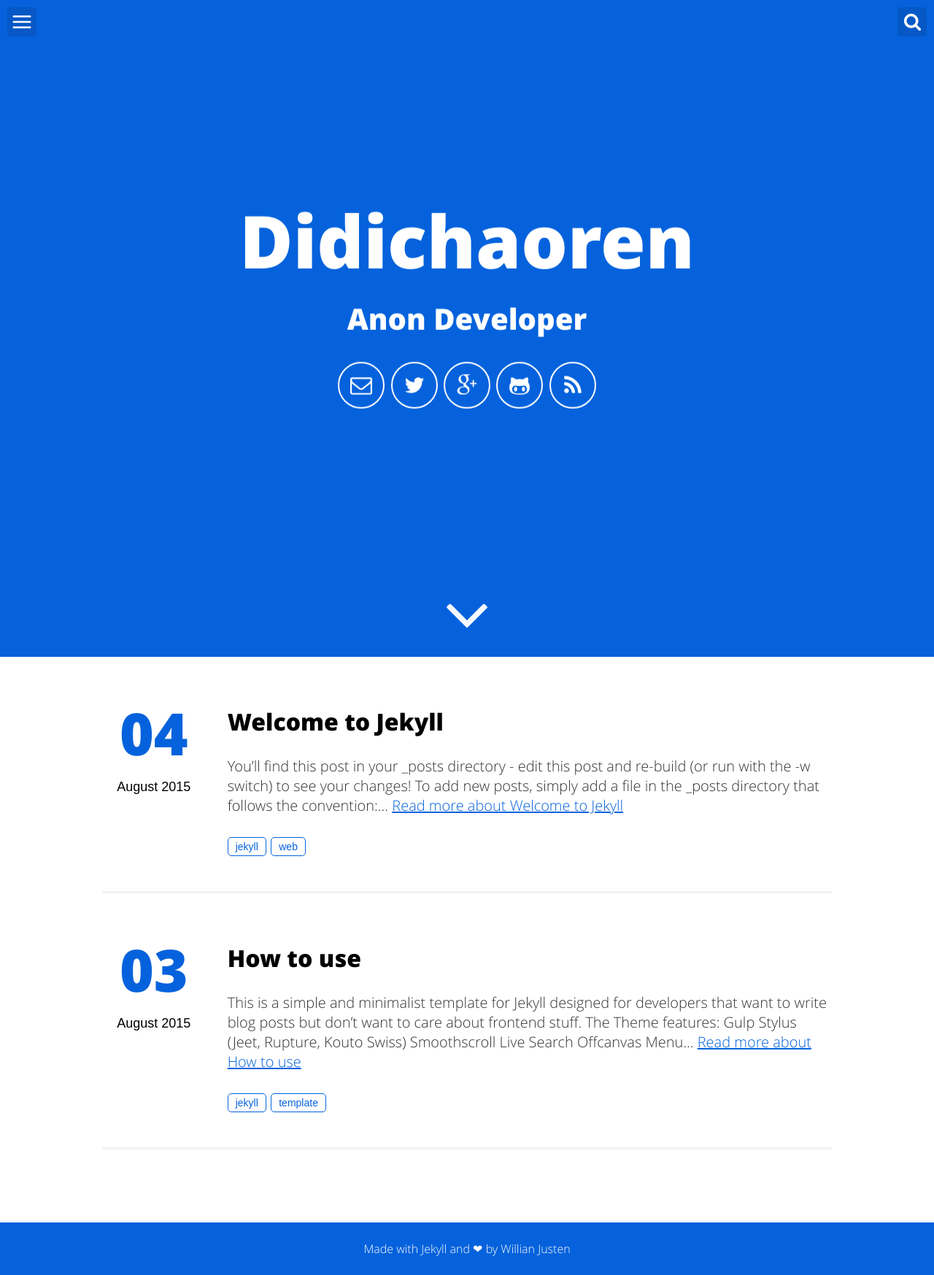
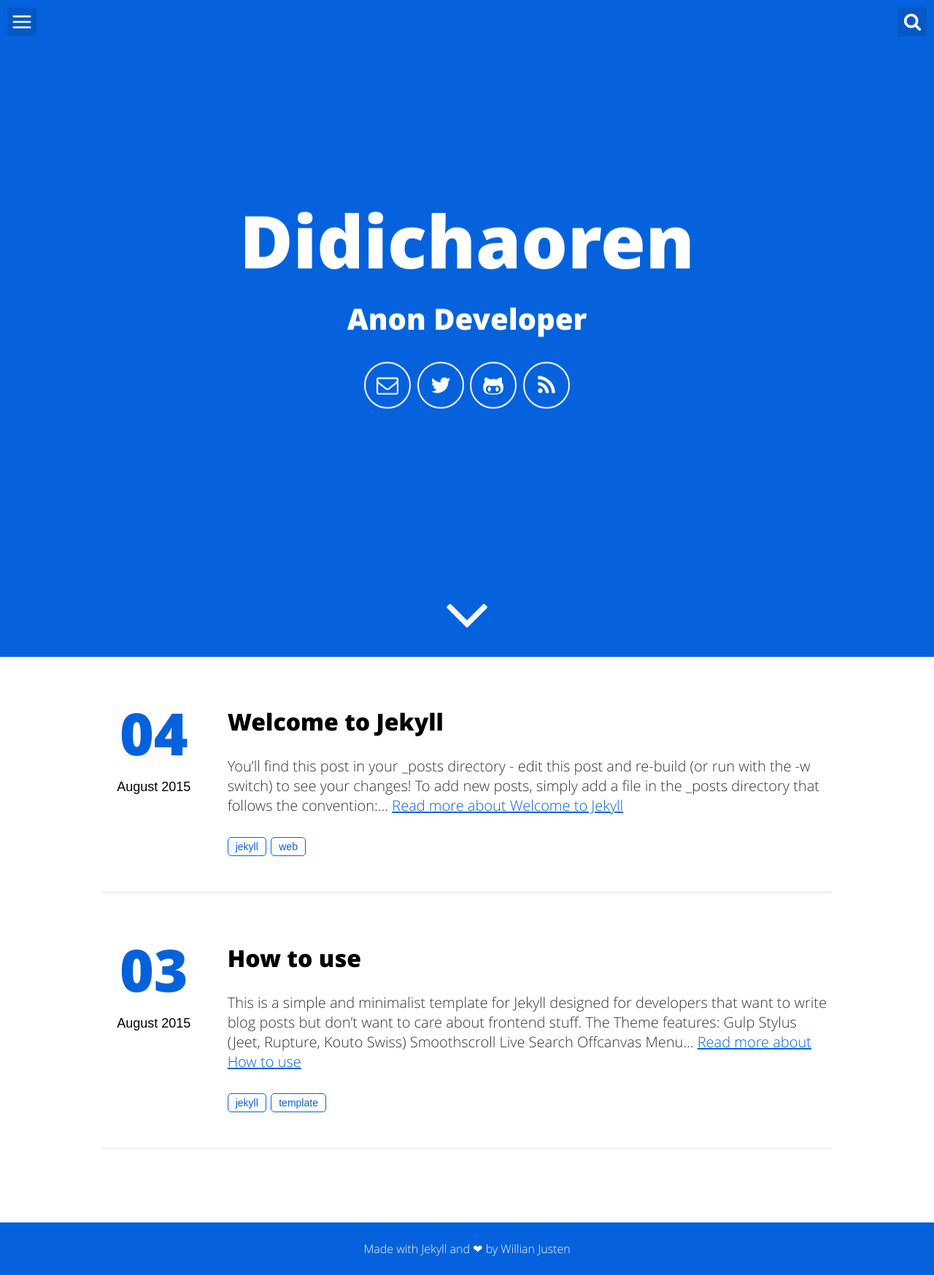
Before and after one commit to tuzibixia/tuzibixia.github.io, a Jekyll site: the page built from index.html, in a window 1280 px wide. Shown: the whole page at 73% size. Built offline with Jekyll 4.4.1, drawn with Linux system fonts in a browser that asks for light colours.

Commit message:
components test

```diff
--- a/_config.yml
+++ b/_config.yml
@@ -10,6 +10,7 @@
 email: didichaorentuzibixia@foxmail.com
 twitter_username: didichaoren
 github_username:  didichaoren
+instagram_username: didichaoren
 disqus_username: tuzibixia
 
 # Build settings
--- a/_includes/header-default.html
+++ b/_includes/header-default.html
@@ -7,9 +7,8 @@
         <div class="icons-home">
             <a aria-label="Send email" href="mailto:{{site.username}}"><svg class="icon icon-email"><use xlink:href="#icon-email"></use></svg></a>
             <a aria-label="My Twitter" target="_blank" href="https://twitter.com/{{site.twitter_username}}"><svg class="icon"><use xlink:href="#icon-twitter"></use></svg></a>
-            <a aria-label="My Google Plus" target="_blank" href="https://plus.google.com/+{{gplus_username}}/posts"><svg class="icon"><use xlink:href="#icon-google-plus"></use></svg></a>
             <a aria-label="My Github" target="_blank" href="https://github.com/{{site.github_username}}"><svg class="icon icon-github-alt"><use xlink:href="#icon-github-alt"></use></svg></a>
-            <a aria-label="Use the RSS to get updated" target="_blank" href="{{ "/feed.xml" | prepend: site.baseurl }}"><svg class="icon icon-rss"><use xlink:href="#icon-rss"></use></svg></a>
+            <a aria-label="My Instagram" target="_blank" href="https://instagram.com/{{site.instagram_usrname}}"><svg class="icon icon-rss"><use xlink:href="#icon-rss"></use></svg></a>
         </div>
     </div>
     <a role="button" class="down" data-scroll href="#scroll"><svg class="icon icon-angle-down"><use xlink:href="#icon-angle-down"></use></svg></a>
```
